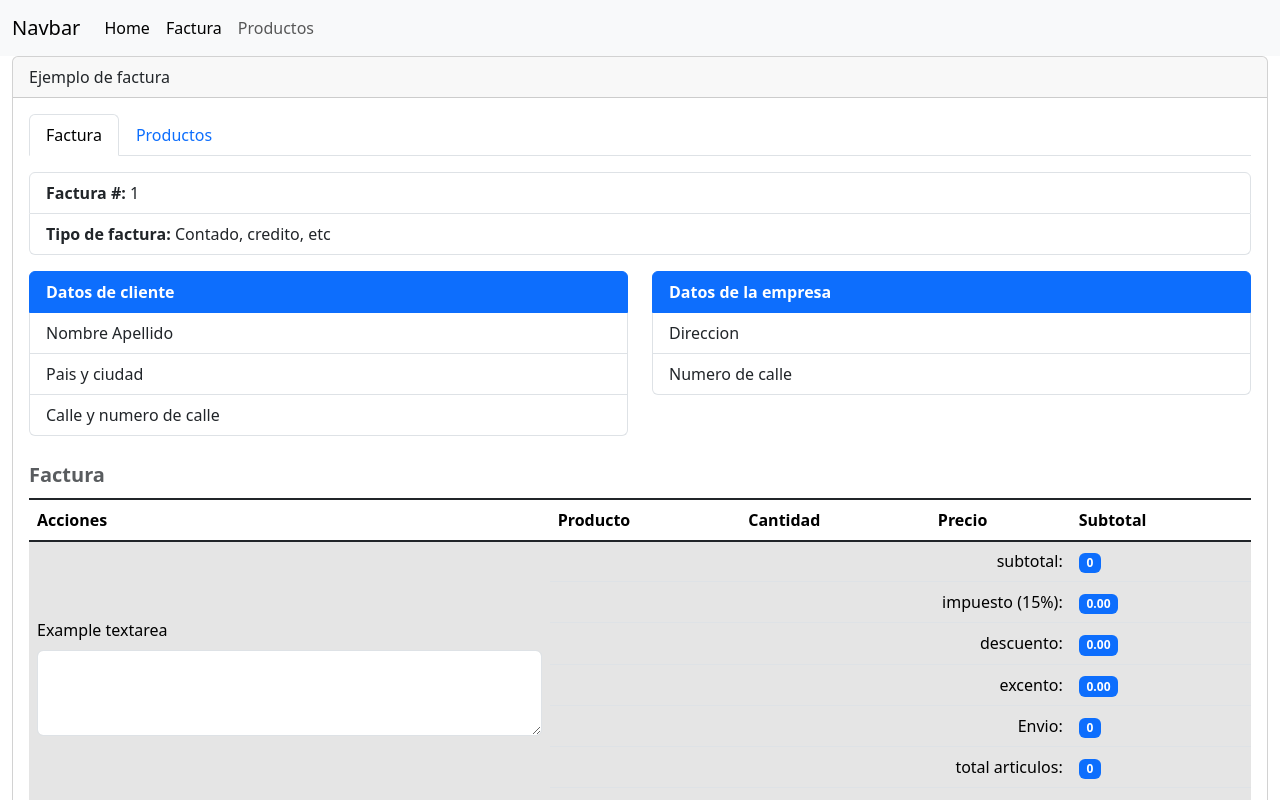
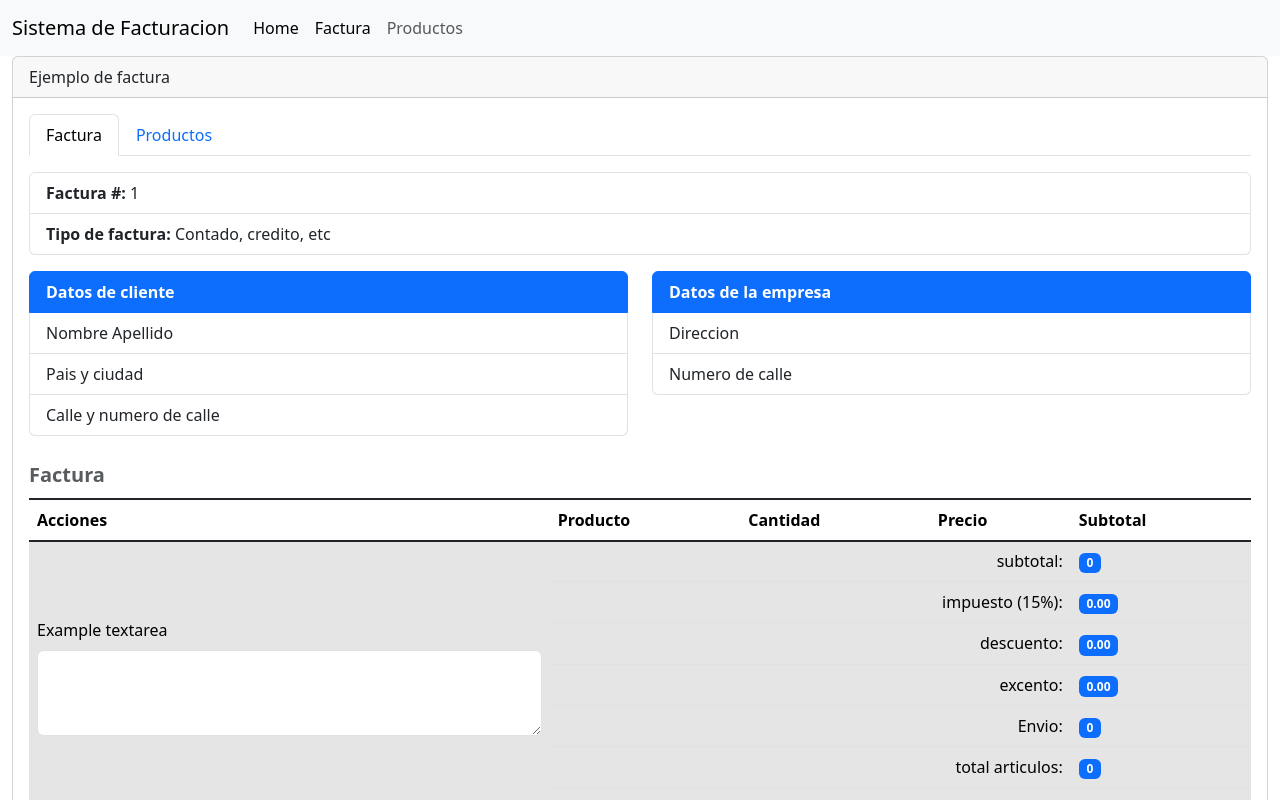
Before and after one commit to ByronGTh/invoice-app, a React (Vite) app: page /factura in a window 1280 px wide. Shown: the top 800 px of the page. Built offline with nearby package versions, Linux system fonts and the light colour scheme.

Commit message:
src/componentes/navbar/Navbar.jsx: Nombre de menu cambiado a Sistema de Facturacion

```diff
--- a/src/componentes/navbar/Navbar.jsx
+++ b/src/componentes/navbar/Navbar.jsx
@@ -4,7 +4,7 @@
     return (<>
         <nav className="navbar navbar-expand-lg bg-body-tertiary bg-dark">
             <div className="container-fluid">
-                <a className="navbar-brand" href="#">Navbar</a>
+                <a className="navbar-brand" href="#">Sistema de Facturacion</a>
                 <button className="navbar-toggler" type="button" data-bs-toggle="collapse" data-bs-target="#navbarNav" aria-controls="navbarNav" aria-expanded="false" aria-label="Toggle navigation">
                     <span className="navbar-toggler-icon"></span>
                 </button>
```
